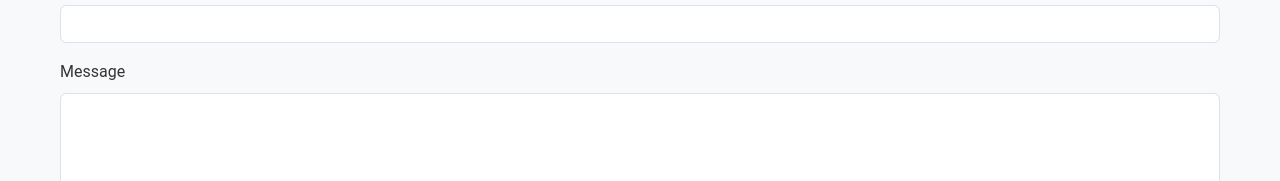
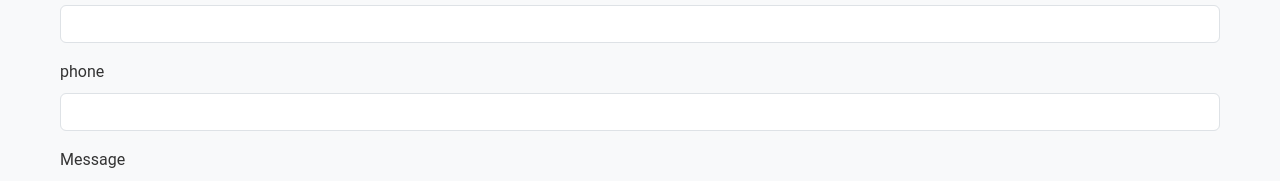
Before and after one commit to Sekharedu/my-site, a plain HTML site: page contact.html in a window 1280 px wide. Shown: the part 713-894 px from the top of the page. Drawn offline with nearby package versions, Linux system fonts and the light colour scheme.

Commit message:
Update contact.html

```diff
--- a/contact.html
+++ b/contact.html
@@ -52,6 +52,10 @@
                     <label for="email" class="form-label">Email</label>
                     <input type="email" id="email" name="email" class="form-control" required>
                 </div>
+                <div class="form-group mb-3">
+                    <label for="phone" class="form-label">phone</label>
+                    <input type="phone" id="phone" name="phone" class="form-control" required>
+                </div>
                 <div class="form-group mb-4">
                     <label for="message" class="form-label">Message</label>
                     <textarea id="message" name="message" rows="5" class="form-control" required></textarea>
```
